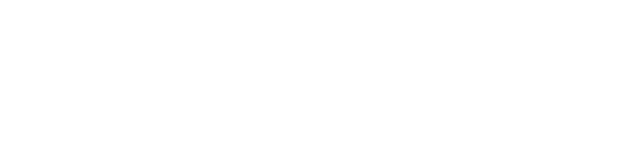
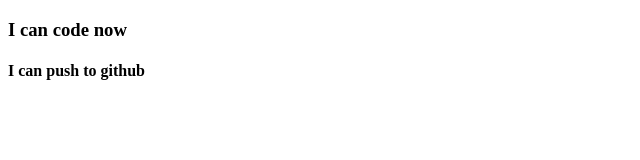
Before and after one commit to SurayaAfrin/my-second-repo, a plain HTML site: page index.html in a window 1280 px wide. Shown: the whole page, without its empty margins (0-640 px from the left). Drawn offline with Linux system fonts and the light colour scheme.

Commit message:
added headers

```diff
--- a/index.html
+++ b/index.html
@@ -7,6 +7,7 @@
     <title>Second Repository</title>
 </head>
 <body>
-
+    <h3>I can code now</h3>
+    <h4>I can push to github</h4>
 </body>
 </html>
```
